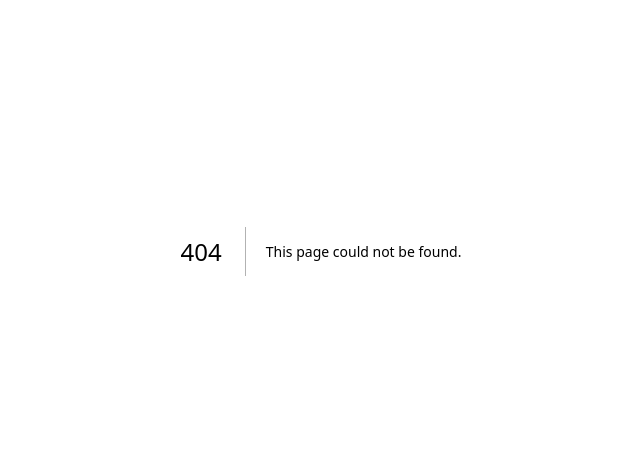
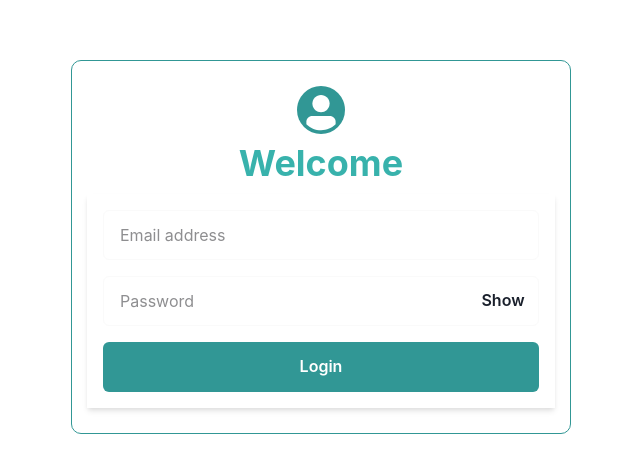
Before and after one commit to ngoChungAAu/next-app, a Next.js app: page /login in a window 1280 px wide. Before the commit this address had no page. Shown: the part 149-622 px from the top of the page, without its empty margins (319-959 px from the left). Built offline with nearby package versions, Linux system fonts and the light colour scheme.

Commit message:
login form

```diff
--- a/package.json
+++ b/package.json
@@ -9,6 +9,7 @@
     "lint": "next lint"
   },
   "dependencies": {
+    "@chakra-ui/icons": "^2.0.11",
     "@chakra-ui/react": "^2.3.6",
     "@emotion/react": "^11",
     "@emotion/styled": "^11",
--- /dev/null
+++ b/pages/_document.tsx
@@ -0,0 +1,20 @@
+// pages/_document.js
+
+import { ColorModeScript } from "@chakra-ui/react";
+import NextDocument, { Html, Head, Main, NextScript } from "next/document";
+import theme from "../theme";
+
+export default class Document extends NextDocument {
+  render() {
+    return (
+      <Html lang="en">
+        <Head />
+        <body>
+          <ColorModeScript initialColorMode={theme.config.initialColorMode} />
+          <Main />
+          <NextScript />
+        </body>
+      </Html>
+    );
+  }
+}
--- /dev/null
+++ b/pages/login/index.tsx
@@ -0,0 +1,83 @@
+import { useState } from "react";
+import {
+  Flex,
+  Heading,
+  Input,
+  Button,
+  InputGroup,
+  Stack,
+  Box,
+  Avatar,
+  FormControl,
+  InputRightElement,
+} from "@chakra-ui/react";
+
+const Login = () => {
+  const [showPassword, setShowPassword] = useState(false);
+
+  const handleShowClick = () => setShowPassword(!showPassword);
+
+  return (
+    <Flex
+      flexDirection="column"
+      width="100wh"
+      height="100vh"
+      justifyContent="center"
+      alignItems="center"
+    >
+      <Stack
+        mb="2"
+        p="25px 15px"
+        flexDir="column"
+        justifyContent="center"
+        alignItems="center"
+        border="1px solid #319795"
+        borderRadius="10px"
+      >
+        <Avatar bg="teal.500" />
+        <Heading color="teal.400">Welcome</Heading>
+        <Box minW={{ base: "90%", md: "468px" }}>
+          <form>
+            <Stack spacing={4} p="1rem" boxShadow="md">
+              <FormControl>
+                <InputGroup>
+                  <Input
+                    type="Email"
+                    placeholder="Email address"
+                    height="50px"
+                    _placeholder={{ color: "gray.600" }}
+                  />
+                </InputGroup>
+              </FormControl>
+              <FormControl>
+                <InputGroup>
+                  <Input
+                    type={showPassword ? "text" : "password"}
+                    placeholder="Password"
+                    height="50px"
+                    _placeholder={{ color: "gray.600" }}
+                  />
+                  <InputRightElement width="4.5rem" mt="5px">
+                    <Button onClick={handleShowClick}>
+                      {showPassword ? "Hide" : "Show"}
+                    </Button>
+                  </InputRightElement>
+                </InputGroup>
+              </FormControl>
+              <Button
+                type="submit"
+                variant="primary"
+                width="full"
+                height="50px"
+              >
+                Login
+              </Button>
+            </Stack>
+          </form>
+        </Box>
+      </Stack>
+    </Flex>
+  );
+};
+
+export default Login;
--- a/theme/components/ButtonStyle.ts
+++ b/theme/components/ButtonStyle.ts
@@ -9,10 +9,10 @@ export const ButtonStyle: ComponentStyleConfig = {
   // styles for different visual variants ("outline", "solid")
   variants: {
     primary: {
-      bg: "primary",
+      bg: "teal.500",
       color: "white",
       _hover: {
-        bg: "primary.500",
+        bg: "teal.300",
       },
     },
     secondary: (props) => ({
--- a/theme/foundations/colors.ts
+++ b/theme/foundations/colors.ts
@@ -6,7 +6,7 @@ const colors = {
     600: "#5F30E6",
     700: "#4516CC",
   },
-  grey: {
+  gray: {
     200: "#FAFAFA",
     300: "#EEEEEE",
     400: "#D8D8D8",
--- a/theme/index.ts
+++ b/theme/index.ts
@@ -1,16 +1,18 @@
 import { foundations } from "./foundations";
 import { components } from "./components";
-import { type ThemeConfig } from "@chakra-ui/react";
+import { extendTheme, ThemeConfig } from "@chakra-ui/react";
+import { styles } from "./styles";
 
 const config: ThemeConfig = {
-  initialColorMode: "dark",
+  initialColorMode: "light",
   useSystemColorMode: false,
 };
 
-export const theme = {
+const theme = extendTheme({
   config,
   ...foundations,
   components,
-};
+  styles,
+});
 
 export default theme;
```
Also changed, not shown: components/Layout/Navbar/index.tsx (added, +137 -0 lines), components/Layout/index.tsx (added, +17 -0 lines), pages/index.tsx (+2 -68 lines), theme/styles.ts (renamed from theme/style.ts), 1 other file (tests, documents, lock files or other folders).
